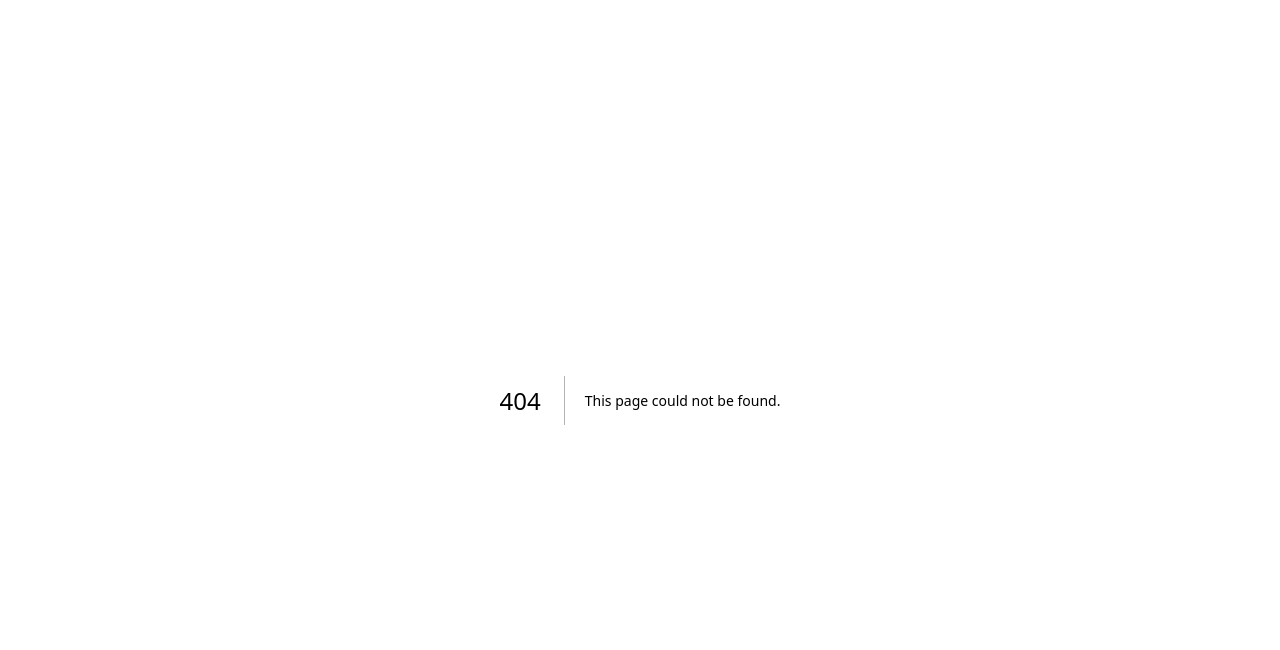
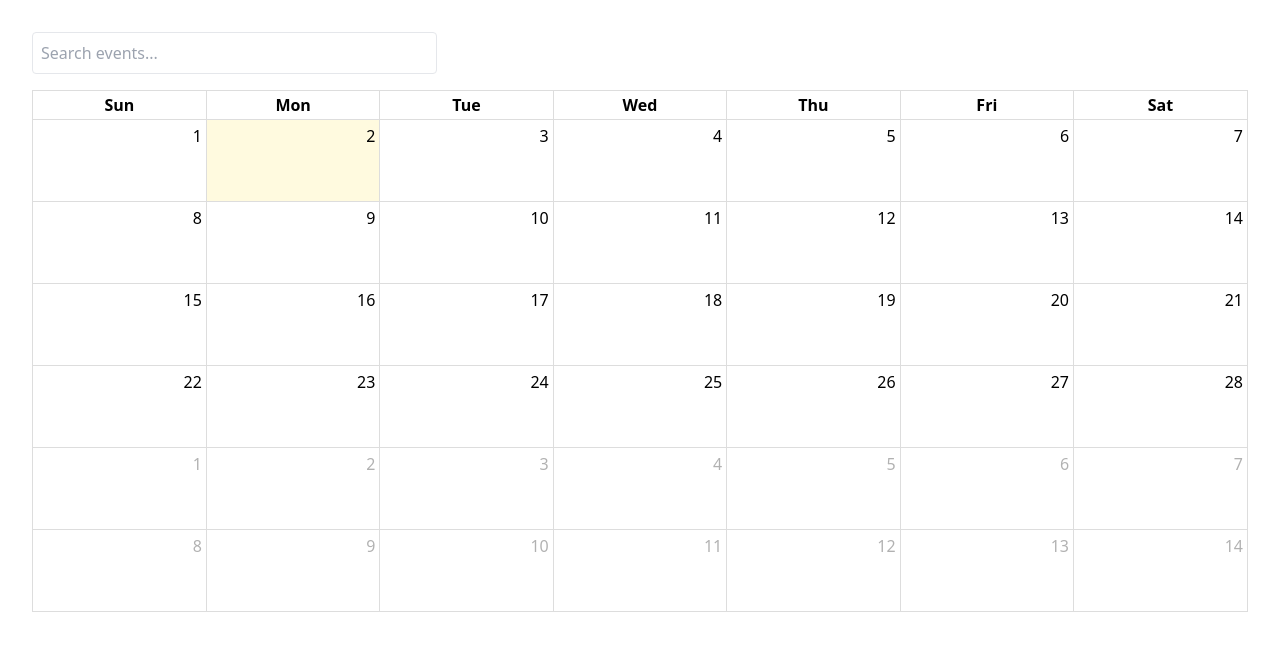
Before and after one commit to hack4impact-calpoly/one-cool-earth-25, a Next.js app: page /calendar in a window 1280 px wide. Before the commit this address had no page. Shown: the top 650 px of the page. Built offline with nearby package versions, Linux system fonts and the light colour scheme.

Commit message:
feat: setup Fullcalendar.io

```diff
--- a/package.json
+++ b/package.json
@@ -13,6 +13,10 @@
     "prepare": "husky"
   },
   "dependencies": {
+    "@fullcalendar/core": "^6.1.20",
+    "@fullcalendar/daygrid": "^6.1.20",
+    "@fullcalendar/interaction": "^6.1.20",
+    "@fullcalendar/react": "^6.1.20",
     "mongoose": "^8",
     "next": "^14",
     "react": "^18",
--- /dev/null
+++ b/src/app/calendar/page.tsx
@@ -0,0 +1,33 @@
+"use client";
+import React, { useRef } from "react";
+import FullCalendar from "@fullcalendar/react";
+import dayGridPlugin from "@fullcalendar/daygrid";
+import interactionPlugin from "@fullcalendar/interaction";
+
+export default function CalendarPage() {
+  const calendarRef = useRef<FullCalendar>(null);
+
+  const handleNext = () => {
+    if (calendarRef.current) {
+      const calendarApi = calendarRef.current.getApi();
+      calendarApi.next();
+    }
+  };
+
+  return (
+    <div className="p-8">
+      {/* Search Bar Placeholder */}
+      <div className="mb-4">
+        <input type="text" placeholder="Search events..." className="border p-2 rounded w-full md:w-1/3" />
+      </div>
+
+      <FullCalendar
+        ref={calendarRef}
+        plugins={[dayGridPlugin, interactionPlugin]}
+        initialView="dayGridMonth"
+        headerToolbar={false}
+        height="auto"
+      />
+    </div>
+  );
+}
```
Also changed, not shown: 1 other file (tests, documents, lock files or other folders).
